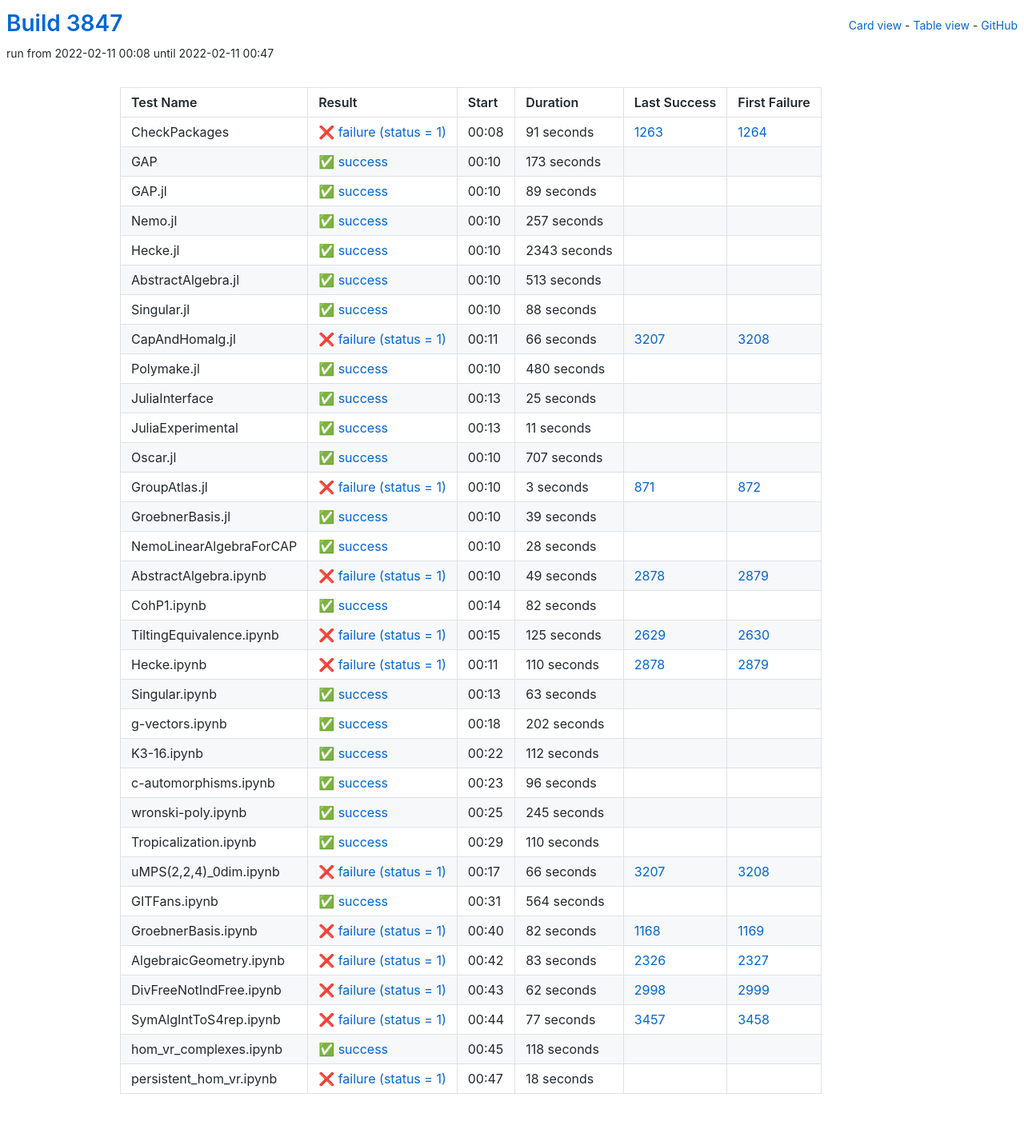
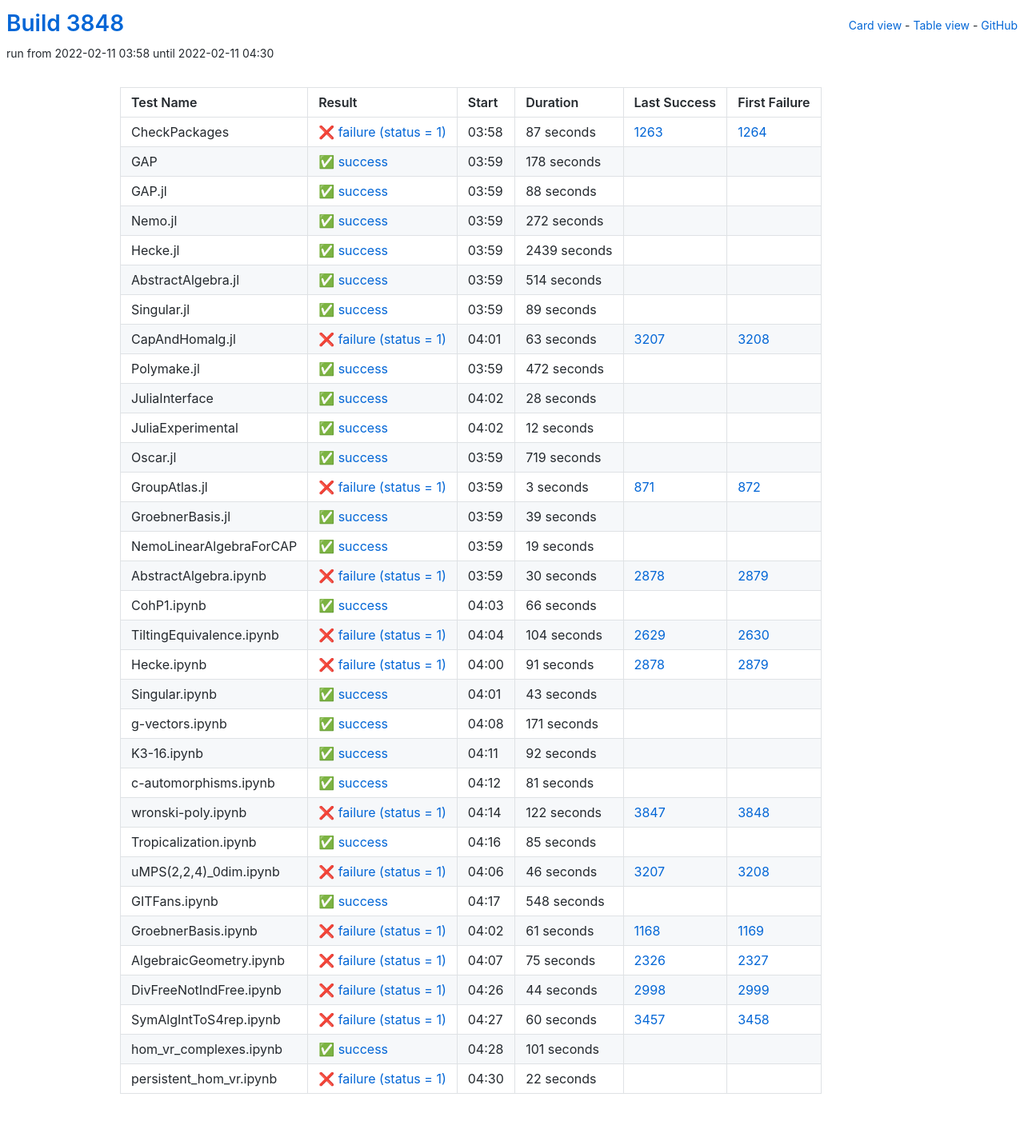
Before and after one commit to oscar-system/oscar-ci-status-stable, a Jekyll site: the page built from table.html, in a window 1280 px wide. Shown: the whole page at 80% size. Built offline with Jekyll 4.4.1, drawn with Linux system fonts in a browser that asks for light colours.

Commit message:
Build #3848

```diff
--- a/_data/ci.yml
+++ b/_data/ci.yml
@@ -1,6 +1,6 @@
 ---
-build: 3847
-build_url: https://oscarci.mathematik.uni-kl.de/job/oscar-stable/3847/
+build: 3848
+build_url: https://oscarci.mathematik.uni-kl.de/job/oscar-stable/3848/
 job: oscar-stable
 organization: oscar-system
 repo: oscar-ci-status-stable
@@ -8,32 +8,80 @@ repourl: https://github.com/oscar-system/oscar-ci-status-stable
 tests:
 - name: CheckPackages
   id: checkpackages
-  log: https://oscarci.mathematik.uni-kl.de/job/oscar-stable/3847/artifact/logs/build-3847/CheckPackages.log
-  start: 2022-02-11 00:08
+  log: https://oscarci.mathematik.uni-kl.de/job/oscar-stable/3848/artifact/logs/build-3848/CheckPackages.log
+  start: 2022-02-11 03:58
   success: false
   exitcode: 1
   status: failure
-  duration: 91
+  duration: 87
   last_success: 1263
   last_success_url: https://oscarci.mathematik.uni-kl.de/job/oscar-stable/1263/
   first_failure: 1264
   first_failure_url: https://oscarci.mathematik.uni-kl.de/job/oscar-stable/1264/
 - name: GAP
   id: gap
-  log: https://oscarci.mathematik.uni-kl.de/job/oscar-stable/3847/artifact/logs/build-3847/GAP.log
-  start: 2022-02-11 00:10
+  log: https://oscarci.mathematik.uni-kl.de/job/oscar-stable/3848/artifact/logs/build-3848/GAP.log
+  start: 2022-02-11 03:59
   success: true
   exitcode: 0
   status: success
-  duration: 173
+  duration: 178
   last_success: false
   last_success_url:
   first_failure: false
   first_failure_url:
 - name: GAP.jl
   id: gap-jl
-  log: https://oscarci.mathematik.uni-kl.de/job/oscar-stable/3847/artifact/logs/build-3847/GAP.jl.log
-  start: 2022-02-11 00:10
+  log: https://oscarci.mathematik.uni-kl.de/job/oscar-stable/3848/artifact/logs/build-3848/GAP.jl.log
+  start: 2022-02-11 03:59
+  success: true
+  exitcode: 0
+  status: success
+  duration: 88
+  last_success: false
+  last_success_url:
+  first_failure: false
+  first_failure_url:
+- name: Nemo.jl
+  id: nemo-jl
+  log: https://oscarci.mathematik.uni-kl.de/job/oscar-stable/3848/artifact/logs/build-3848/Nemo.jl.log
+  start: 2022-02-11 03:59
+  success: true
+  exitcode: 0
+  status: success
+  duration: 272
+  last_success: false
+  last_success_url:
+  first_failure: false
+  first_failure_url:
+- name: Hecke.jl
+  id: hecke-jl
+  log: https://oscarci.mathematik.uni-kl.de/job/oscar-stable/3848/artifact/logs/build-3848/Hecke.jl.log
+  start: 2022-02-11 03:59
+  success: true
+  exitcode: 0
+  status: success
+  duration: 2439
+  last_success: false
+  last_success_url:
+  first_failure: false
+  first_failure_url:
+- name: AbstractAlgebra.jl
+  id: abstractalgebra-jl
+  log: https://oscarci.mathematik.uni-kl.de/job/oscar-stable/3848/artifact/logs/build-3848/AbstractAlgebra.jl.log
+  start: 2022-02-11 03:59
+  success: true
+  exitcode: 0
+  status: success
+  duration: 514
+  last_success: false
+  last_success_url:
+  first_failure: false
+  first_failure_url:
+- name: Singular.jl
+  id: singular-jl
+  log: https://oscarci.mathematik.uni-kl.de/job/oscar-stable/3848/artifact/logs/build-3848/Singular.jl.log
+  start: 2022-02-11 03:59
   success: true
   exitcode: 0
   status: success
@@ -42,118 +90,70 @@ tests:
   last_success_url:
   first_failure: false
   first_failure_url:
-- name: Nemo.jl
-  id: nemo-jl
-  log: https://oscarci.mathematik.uni-kl.de/job/oscar-stable/3847/artifact/logs/build-3847/Nemo.jl.log
-  start: 2022-02-11 00:10
-  success: true
-  exitcode: 0
-  status: success
-  duration: 257
-  last_success: false
-  last_success_url:
-  first_failure: false
-  first_failure_url:
-- name: Hecke.jl
-  id: hecke-jl
-  log: https://oscarci.mathematik.uni-kl.de/job/oscar-stable/3847/artifact/logs/build-3847/Hecke.jl.log
-  start: 2022-02-11 00:10
-  success: true
-  exitcode: 0
-  status: success
-  duration: 2343
-  last_success: false
-  last_success_url:
-  first_failure: false
-  first_failure_url:
-- name: AbstractAlgebra.jl
-  id: abstractalgebra-jl
-  log: https://oscarci.mathematik.uni-kl.de/job/oscar-stable/3847/artifact/logs/build-3847/AbstractAlgebra.jl.log
-  start: 2022-02-11 00:10
-  success: true
-  exitcode: 0
-  status: success
-  duration: 513
-  last_success: false
-  last_success_url:
-  first_failure: false
-  first_failure_url:
-- name: Singular.jl
-  id: singular-jl
-  log: https://oscarci.mathematik.uni-kl.de/job/oscar-stable/3847/artifact/logs/build-3847/Singular.jl.log
-  start: 2022-02-11 00:10
-  success: true
-  exitcode: 0
-  status: success
-  duration: 88
-  last_success: false
-  last_success_url:
-  first_failure: false
-  first_failure_url:
 - name: CapAndHomalg.jl
   id: capandhomalg-jl
-  log: https://oscarci.mathematik.uni-kl.de/job/oscar-stable/3847/artifact/logs/build-3847/CapAndHomalg.jl.log
-  start: 2022-02-11 00:11
+  log: https://oscarci.mathematik.uni-kl.de/job/oscar-stable/3848/artifact/logs/build-3848/CapAndHomalg.jl.log
+  start: 2022-02-11 04:01
   success: false
   exitcode: 1
   status: failure
-  duration: 66
+  duration: 63
   last_success: 3207
   last_success_url: https://oscarci.mathematik.uni-kl.de/job/oscar-stable/3207/
   first_failure: 3208
   first_failure_url: https://oscarci.mathematik.uni-kl.de/job/oscar-stable/3208/
 - name: Polymake.jl
   id: polymake-jl
-  log: https://oscarci.mathematik.uni-kl.de/job/oscar-stable/3847/artifact/logs/build-3847/Polymake.jl.log
-  start: 2022-02-11 00:10
+  log: https://oscarci.mathematik.uni-kl.de/job/oscar-stable/3848/artifact/logs/build-3848/Polymake.jl.log
+  start: 2022-02-11 03:59
   success: true
   exitcode: 0
   status: success
-  duration: 480
+  duration: 472
   last_success: false
   last_success_url:
   first_failure: false
   first_failure_url:
 - name: JuliaInterface
   id: juliainterface
-  log: https://oscarci.mathematik.uni-kl.de/job/oscar-stable/3847/artifact/logs/build-3847/JuliaInterface.log
-  start: 2022-02-11 00:13
+  log: https://oscarci.mathematik.uni-kl.de/job/oscar-stable/3848/artifact/logs/build-3848/JuliaInterface.log
+  start: 2022-02-11 04:02
   success: true
   exitcode: 0
   status: success
-  duration: 25
+  duration: 28
   last_success: false
   last_success_url:
   first_failure: false
   first_failure_url:
 - name: JuliaExperimental
   id: juliaexperimental
-  log: https://oscarci.mathematik.uni-kl.de/job/oscar-stable/3847/artifact/logs/build-3847/JuliaExperimental.log
-  start: 2022-02-11 00:13
+  log: https://oscarci.mathematik.uni-kl.de/job/oscar-stable/3848/artifact/logs/build-3848/JuliaExperimental.log
+  start: 2022-02-11 04:02
   success: true
   exitcode: 0
   status: success
-  duration: 11
+  duration: 12
   last_success: false
   last_success_url:
   first_failure: false
   first_failure_url:
 - name: Oscar.jl
   id: oscar-jl
-  log: https://oscarci.mathematik.uni-kl.de/job/oscar-stable/3847/artifact/logs/build-3847/Oscar.jl.log
-  start: 2022-02-11 00:10
+  log: https://oscarci.mathematik.uni-kl.de/job/oscar-stable/3848/artifact/logs/build-3848/Oscar.jl.log
+  start: 2022-02-11 03:59
   success: true
   exitcode: 0
   status: success
-  duration: 707
+  duration: 719
   last_success: false
   last_success_url:
   first_failure: false
   first_failure_url:
 - name: GroupAtlas.jl
   id: groupatlas-jl
-  log: https://oscarci.mathematik.uni-kl.de/job/oscar-stable/3847/artifact/logs/build-3847/GroupAtlas.jl.log
-  start: 2022-02-11 00:10
+  log: https://oscarci.mathematik.uni-kl.de/job/oscar-stable/3848/artifact/logs/build-3848/GroupAtlas.jl.log
+  start: 2022-02-11 03:59
   success: false
   exitcode: 1
   status: failure
@@ -164,8 +164,8 @@ tests:
   first_failure_url: https://oscarci.mathematik.uni-kl.de/job/oscar-stable/872/
 - name: GroebnerBasis.jl
   id: groebnerbasis-jl
-  log: https://oscarci.mathematik.uni-kl.de/job/oscar-stable/3847/artifact/logs/build-3847/GroebnerBasis.jl.log
-  start: 2022-02-11 00:10
+  log: https://oscarci.mathematik.uni-kl.de/job/oscar-stable/3848/artifact/logs/build-3848/GroebnerBasis.jl.log
+  start: 2022-02-11 03:59
   success: true
   exitcode: 0
   status: success
@@ -176,228 +176,228 @@ tests:
   first_failure_url:
 - name: NemoLinearAlgebraForCAP
   id: nemolinearalgebraforcap
-  log: https://oscarci.mathematik.uni-kl.de/job/oscar-stable/3847/artifact/logs/build-3847/NemoLinearAlgebraForCAP.log
-  start: 2022-02-11 00:10
+  log: https://oscarci.mathematik.uni-kl.de/job/oscar-stable/3848/artifact/logs/build-3848/NemoLinearAlgebraForCAP.log
+  start: 2022-02-11 03:59
   success: true
   exitcode: 0
   status: success
-  duration: 28
+  duration: 19
   last_success: false
   last_success_url:
   first_failure: false
   first_failure_url:
 - name: AbstractAlgebra.ipynb
   id: abstractalgebra-ipynb
-  log: https://oscarci.mathematik.uni-kl.de/job/oscar-stable/3847/artifact/logs/build-3847/AbstractAlgebra.ipynb.log
-  start: 2022-02-11 00:10
+  log: https://oscarci.mathematik.uni-kl.de/job/oscar-stable/3848/artifact/logs/build-3848/AbstractAlgebra.ipynb.log
+  start: 2022-02-11 03:59
   success: false
   exitcode: 1
   status: failure
-  duration: 49
+  duration: 30
   last_success: 2878
   last_success_url: https://oscarci.mathematik.uni-kl.de/job/oscar-stable/2878/
   first_failure: 2879
   first_failure_url: https://oscarci.mathematik.uni-kl.de/job/oscar-stable/2879/
 - name: CohP1.ipynb
   id: cohp1-ipynb
-  log: https://oscarci.mathematik.uni-kl.de/job/oscar-stable/3847/artifact/logs/build-3847/CohP1.ipynb.log
-  start: 2022-02-11 00:14
+  log: https://oscarci.mathematik.uni-kl.de/job/oscar-stable/3848/artifact/logs/build-3848/CohP1.ipynb.log
+  start: 2022-02-11 04:03
   success: true
   exitcode: 0
   status: success
-  duration: 82
+  duration: 66
   last_success: false
   last_success_url:
   first_failure: false
   first_failure_url:
 - name: TiltingEquivalence.ipynb
   id: tiltingequivalence-ipynb
-  log: https://oscarci.mathematik.uni-kl.de/job/oscar-stable/3847/artifact/logs/build-3847/TiltingEquivalence.ipynb.log
-  start: 2022-02-11 00:15
+  log: https://oscarci.mathematik.uni-kl.de/job/oscar-stable/3848/artifact/logs/build-3848/TiltingEquivalence.ipynb.log
+  start: 2022-02-11 04:04
   success: false
   exitcode: 1
   status: failure
-  duration: 125
+  duration: 104
   last_success: 2629
   last_success_url: https://oscarci.mathematik.uni-kl.de/job/oscar-stable/2629/
   first_failure: 2630
   first_failure_url: https://oscarci.mathematik.uni-kl.de/job/oscar-stable/2630/
 - name: Hecke.ipynb
   id: hecke-ipynb
-  log: https://oscarci.mathematik.uni-kl.de/job/oscar-stable/3847/artifact/logs/build-3847/Hecke.ipynb.log
-  start: 2022-02-11 00:11
+  log: https://oscarci.mathematik.uni-kl.de/job/oscar-stable/3848/artifact/logs/build-3848/Hecke.ipynb.log
+  start: 2022-02-11 04:00
   success: false
   exitcode: 1
   status: failure
-  duration: 110
+  duration: 91
   last_success: 2878
   last_success_url: https://oscarci.mathematik.uni-kl.de/job/oscar-stable/2878/
   first_failure: 2879
   first_failure_url: https://oscarci.mathematik.uni-kl.de/job/oscar-stable/2879/
 - name: Singular.ipynb
   id: singular-ipynb
-  log: https://oscarci.mathematik.uni-kl.de/job/oscar-stable/3847/artifact/logs/build-3847/Singular.ipynb.log
-  start: 2022-02-11 00:13
+  log: https://oscarci.mathematik.uni-kl.de/job/oscar-stable/3848/artifact/logs/build-3848/Singular.ipynb.log
+  start: 2022-02-11 04:01
   success: true
   exitcode: 0
   status: success
-  duration: 63
+  duration: 43
   last_success: false
   last_success_url:
   first_failure: false
   first_failure_url:
 - name: g-vectors.ipynb
   id: g-vectors-ipynb
-  log: https://oscarci.mathematik.uni-kl.de/job/oscar-stable/3847/artifact/logs/build-3847/g-vectors.ipynb.log
-  start: 2022-02-11 00:18
+  log: https://oscarci.mathematik.uni-kl.de/job/oscar-stable/3848/artifact/logs/build-3848/g-vectors.ipynb.log
+  start: 2022-02-11 04:08
   success: true
   exitcode: 0
   status: success
-  duration: 202
+  duration: 171
   last_success: false
   last_success_url:
   first_failure: false
   first_failure_url:
 - name: K3-16.ipynb
   id: k3-16-ipynb
-  log: https://oscarci.mathematik.uni-kl.de/job/oscar-stable/3847/artifact/logs/build-3847/K3-16.ipynb.log
-  start: 2022-02-11 00:22
+  log: https://oscarci.mathematik.uni-kl.de/job/oscar-stable/3848/artifact/logs/build-3848/K3-16.ipynb.log
+  start: 2022-02-11 04:11
   success: true
   exitcode: 0
   status: success
-  duration: 112
+  duration: 92
   last_success: false
   last_success_url:
   first_failure: false
   first_failure_url:
 - name: c-automorphisms.ipynb
   id: c-automorphisms-ipynb
-  log: https://oscarci.mathematik.uni-kl.de/job/oscar-stable/3847/artifact/logs/build-3847/c-automorphisms.ipynb.log
-  start: 2022-02-11 00:23
+  log: https://oscarci.mathematik.uni-kl.de/job/oscar-stable/3848/artifact/logs/build-3848/c-automorphisms.ipynb.log
+  start: 2022-02-11 04:12
   success: true
   exitcode: 0
   status: success
-  duration: 96
+  duration: 81
   last_success: false
   last_success_url:
   first_failure: false
   first_failure_url:
 - name: wronski-poly.ipynb
   id: wronski-poly-ipynb
-  log: https://oscarci.mathematik.uni-kl.de/job/oscar-stable/3847/artifact/logs/build-3847/wronski-poly.ipynb.log
-  start: 2022-02-11 00:25
+  log: https://oscarci.mathematik.uni-kl.de/job/oscar-stable/3848/artifact/logs/build-3848/wronski-poly.ipynb.log
+  start: 2022-02-11 04:14
+  success: false
+  exitcode: 1
+  status: failure
+  duration: 122
+  last_success: 3847
+  last_success_url: https://oscarci.mathematik.uni-kl.de/job/oscar-stable/3847/
+  first_failure: 3848
+  first_failure_url: https://oscarci.mathematik.uni-kl.de/job/oscar-stable/3848/
+- name: Tropicalization.ipynb
+  id: tropicalization-ipynb
+  log: https://oscarci.mathematik.uni-kl.de/job/oscar-stable/3848/artifact/logs/build-3848/Tropicalization.ipynb.log
+  start: 2022-02-11 04:16
   success: true
   exitcode: 0
   status: success
-  duration: 245
-  last_success: false
-  last_success_url:
-  first_failure: false
-  first_failure_url:
-- name: Tropicalization.ipynb
-  id: tropicalization-ipynb
-  log: https://oscarci.mathematik.uni-kl.de/job/oscar-stable/3847/artifact/logs/build-3847/Tropicalization.ipynb.log
-  start: 2022-02-11 00:29
-  success: true
-  exitcode: 0
-  status: success
-  duration: 110
+  duration: 85
   last_success: false
   last_success_url:
   first_failure: false
   first_failure_url:
 - name: uMPS(2,2,4)_0dim.ipynb
   id: umps-2-2-4-0dim-ipynb
-  log: https://oscarci.mathematik.uni-kl.de/job/oscar-stable/3847/artifact/logs/build-3847/uMPS-2-2-4-_0dim.ipynb.log
-  start: 2022-02-11 00:17
+  log: https://oscarci.mathematik.uni-kl.de/job/oscar-stable/3848/artifact/logs/build-3848/uMPS-2-2-4-_0dim.ipynb.log
+  start: 2022-02-11 04:06
   success: false
   exitcode: 1
   status: failure
-  duration: 66
+  duration: 46
   last_success: 3207
   last_success_url: https://oscarci.mathematik.uni-kl.de/job/oscar-stable/3207/
   first_failure: 3208
   first_failure_url: https://oscarci.mathematik.uni-kl.de/job/oscar-stable/3208/
 - name: GITFans.ipynb
   id: gitfans-ipynb
-  log: https://oscarci.mathematik.uni-kl.de/job/oscar-stable/3847/artifact/logs/build-3847/GITFans.ipynb.log
-  start: 2022-02-11 00:31
+  log: https://oscarci.mathematik.uni-kl.de/job/oscar-stable/3848/artifact/logs/build-3848/GITFans.ipynb.log
+  start: 2022-02-11 04:17
   success: true
   exitcode: 0
   status: success
-  duration: 564
+  duration: 548
   last_success: false
   last_success_url:
   first_failure: false
   first_failure_url:
 - name: GroebnerBasis.ipynb
   id: groebnerbasis-ipynb
-  log: https://oscarci.mathematik.uni-kl.de/job/oscar-stable/3847/artifact/logs/build-3847/GroebnerBasis.ipynb.log
-  start: 2022-02-11 00:40
+  log: https://oscarci.mathematik.uni-kl.de/job/oscar-stable/3848/artifact/logs/build-3848/GroebnerBasis.ipynb.log
+  start: 2022-02-11 04:02
   success: false
   exitcode: 1
   status: failure
-  duration: 82
+  duration: 61
   last_success: 1168
   last_success_url: https://oscarci.mathematik.uni-kl.de/job/oscar-stable/1168/
   first_failure: 1169
   first_failure_url: https://oscarci.mathematik.uni-kl.de/job/oscar-stable/1169/
 - name: AlgebraicGeometry.ipynb
   id: algebraicgeometry-ipynb
-  log: https://oscarci.mathematik.uni-kl.de/job/oscar-stable/3847/artifact/logs/build-3847/AlgebraicGeometry.ipynb.log
-  start: 2022-02-11 00:42
+  log: https://oscarci.mathematik.uni-kl.de/job/oscar-stable/3848/artifact/logs/build-3848/AlgebraicGeometry.ipynb.log
+  start: 2022-02-11 04:07
   success: false
   exitcode: 1
   status: failure
-  duration: 83
+  duration: 75
   last_success: 2326
   last_success_url: https://oscarci.mathematik.uni-kl.de/job/oscar-stable/2326/
   first_failure: 2327
   first_failure_url: https://oscarci.mathematik.uni-kl.de/job/oscar-stable/2327/
 - name: DivFreeNotIndFree.ipynb
   id: divfreenotindfree-ipynb
-  log: https://oscarci.mathematik.uni-kl.de/job/oscar-stable/3847/artifact/logs/build-3847/DivFreeNotIndFree.ipynb.log
-  start: 2022-02-11 00:43
+  log: https://oscarci.mathematik.uni-kl.de/job/oscar-stable/3848/artifact/logs/build-3848/DivFreeNotIndFree.ipynb.log
+  start: 2022-02-11 04:26
   success: false
   exitcode: 1
   status: failure
-  duration: 62
+  duration: 44
   last_success: 2998
   last_success_url: https://oscarci.mathematik.uni-kl.de/job/oscar-stable/2998/
   first_failure: 2999
   first_failure_url: https://oscarci.mathematik.uni-kl.de/job/oscar-stable/2999/
 - name: SymAlgIntToS4rep.ipynb
   id: symalginttos4rep-ipynb
-  log: https://oscarci.mathematik.uni-kl.de/job/oscar-stable/3847/artifact/logs/build-3847/SymAlgIntToS4rep.ipynb.log
-  start: 2022-02-11 00:44
+  log: https://oscarci.mathematik.uni-kl.de/job/oscar-stable/3848/artifact/logs/build-3848/SymAlgIntToS4rep.ipynb.log
+  start: 2022-02-11 04:27
   success: false
   exitcode: 1
   status: failure
-  duration: 77
+  duration: 60
   last_success: 3457
   last_success_url: https://oscarci.mathematik.uni-kl.de/job/oscar-stable/3457/
   first_failure: 3458
   first_failure_url: https://oscarci.mathematik.uni-kl.de/job/oscar-stable/3458/
 - name: hom_vr_complexes.ipynb
   id: hom-vr-complexes-ipynb
-  log: https://oscarci.mathematik.uni-kl.de/job/oscar-stable/3847/artifact/logs/build-3847/hom_vr_complexes.ipynb.log
-  start: 2022-02-11 00:45
+  log: https://oscarci.mathematik.uni-kl.de/job/oscar-stable/3848/artifact/logs/build-3848/hom_vr_complexes.ipynb.log
+  start: 2022-02-11 04:28
   success: true
   exitcode: 0
   status: success
-  duration: 118
+  duration: 101
   last_success: false
   last_success_url:
   first_failure: false
   first_failure_url:
 - name: persistent_hom_vr.ipynb
   id: persistent-hom-vr-ipynb
-  log: https://oscarci.mathematik.uni-kl.de/job/oscar-stable/3847/artifact/logs/build-3847/persistent_hom_vr.ipynb.log
-  start: 2022-02-11 00:47
+  log: https://oscarci.mathematik.uni-kl.de/job/oscar-stable/3848/artifact/logs/build-3848/persistent_hom_vr.ipynb.log
+  start: 2022-02-11 04:30
   success: false
   exitcode: 1
   status: failure
-  duration: 18
+  duration: 22
   last_success: false
   last_success_url:
   first_failure: false
```
Also changed, not shown: README.md.
